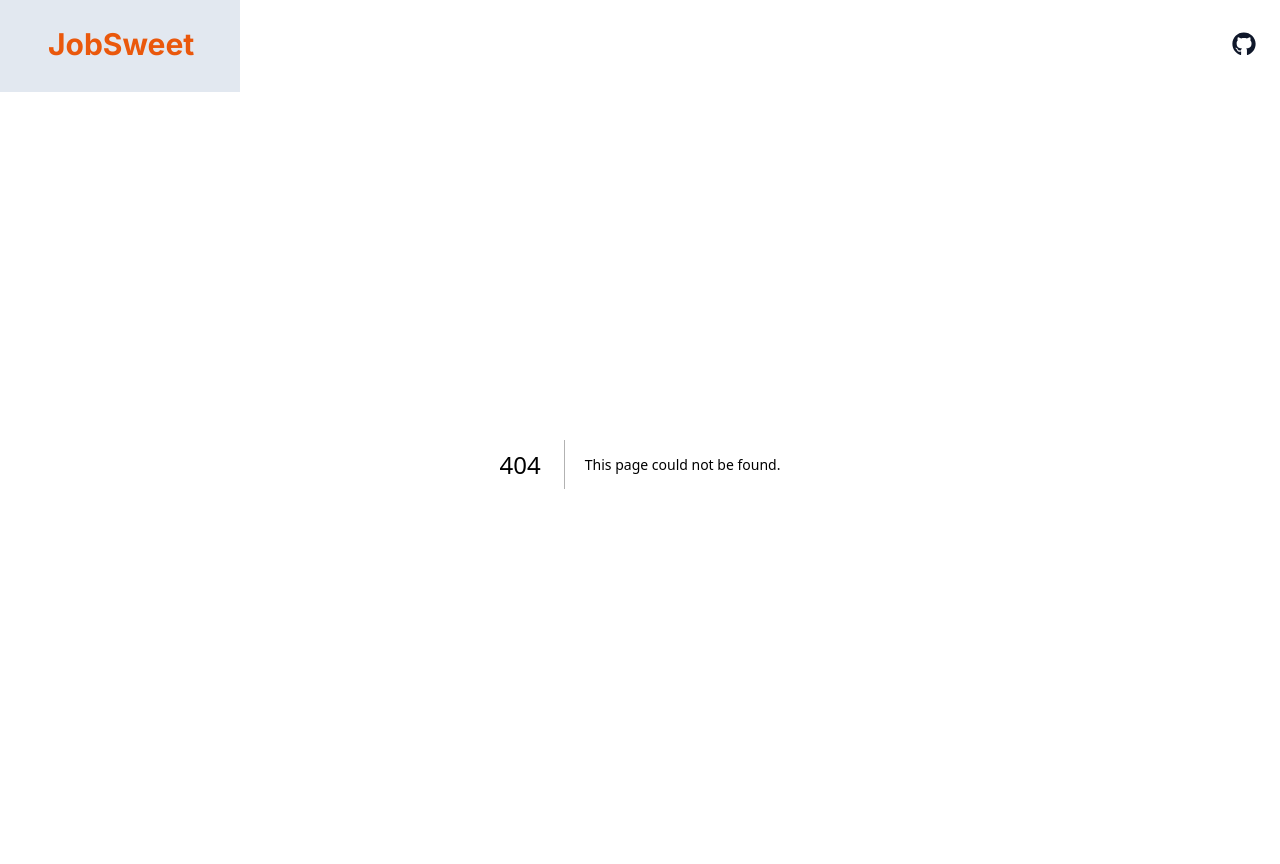
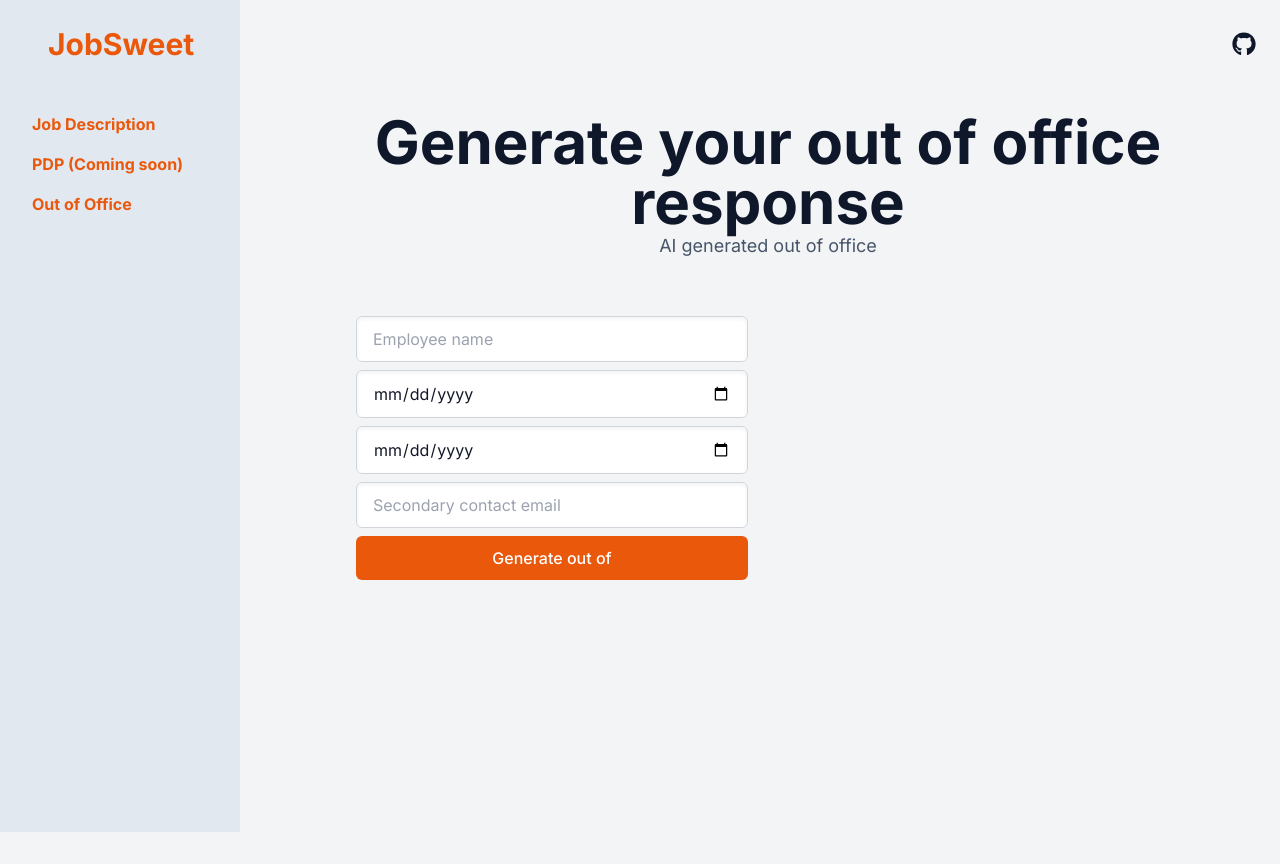
Before and after one commit to JoshHargreaves/ai-jobsweet, a Next.js app: page /OutOfOffice in a window 1280 px wide. Before the commit this address had no page. Built offline with nearby package versions, Linux system fonts and the light colour scheme.

Commit message:
Add out of office generator

```diff
--- /dev/null
+++ b/app/OutOfOffice/page.tsx
@@ -0,0 +1,20 @@
+'use client';
+import OutOfOfficeGenerator from '@/components/OutOfOfficeGenerator/outofofficegenerator';
+import Sidebar from '@/components/Sidebar/sidebar'
+
+export default function Home() {
+  return (
+    <main className="grid min-h-screen grid-cols-[auto_1fr] text-slate-900 justify-center gap-4 overflow-hidden">
+      <Sidebar></Sidebar>
+      <div className="h-[calc(100vh_-_2rem)] w-full overflow-y-scroll">
+        <div className="min-h-screen w-full ">
+          <div className="flex flex-1 w-full flex-col items-center justify-center text-center px-4 mt-6 sm:mt-6">
+            <section className="py-10 lg:py-6 ">
+              <OutOfOfficeGenerator></OutOfOfficeGenerator>
+            </section>
+          </div>
+        </div>
+      </div>
+    </main>
+  )
+}
--- /dev/null
+++ b/components/OutOfOfficeGenerator/outofofficegenerator.tsx
@@ -0,0 +1,134 @@
+import { useState } from "react";
+import DropDown, { ToneType } from "../Dropdown/DropDown";
+import toast, { Toaster } from "react-hot-toast";
+
+export default function OutOfOfficeGenerator() {
+  const [generatedDescription, setGeneratedPDP] = useState<string>("");
+  const [tone, setTone] = useState<ToneType>("Story");
+  const [post, setPost] = useState<string>("");
+
+  const [employeeName, setEmployeeName] = useState('');
+  const [secondaryContact, setSecondaryContact] = useState('');
+  const [startDate, setStartDate] = useState('');
+  const [endDate, setEndDate] = useState('');
+
+  // add more vibes as needed
+  const handlePrompt = () => {
+    let prompt = `Please write an out of office automatic email reply for ${employeeName} starting from ${startDate} and returning to the office on ${endDate}. This should only be one paragraph and not include any information not given here. Do not include a dear [Recipient's Name] at the top. Secondary contact is ${secondaryContact}`;
+    return prompt;
+  };
+
+  // function to send post to OpenAI and get response
+  const generateResponse = async (e: any) => {
+    if (!employeeName) {
+      return null;
+    }
+    if (!startDate) {
+      return null;
+    }
+    if (!endDate) {
+      return null;
+    }
+
+    e.preventDefault();
+    setGeneratedPDP("");
+    const prompt = handlePrompt();
+    const response = await fetch("/api/openAiStream", {
+      method: "POST",
+      headers: {
+        "Content-Type": "application/json",
+      },
+      body: JSON.stringify({
+        prompt,
+      }),
+
+    });
+
+
+    if (!response.ok) {
+      throw new Error(response.statusText);
+    }
+
+    // This data is a ReadableStream
+    const data = response.body;
+    if (!data) {
+      return;
+    }
+
+    const reader = data.getReader();
+    const decoder = new TextDecoder();
+    let done = false;
+
+    while (!done) {
+      const { value, done: doneReading } = await reader.read();
+      done = doneReading;
+      const chunkValue = decoder.decode(value);
+      const formattedChunk = chunkValue.replace(/\n/g, "<br>");
+      setGeneratedPDP((prev) => prev + formattedChunk);
+    }
+  };
+
+
+    return(
+
+        <div className="px-4">
+        <div className='max-w-5xl mx-auto'>
+          <h1 className="sm:text-6xl text-4xl font-bold text-slate-900">
+            Generate your out of office response
+          </h1>
+          <p className="sm:text-lg text-lg text-slate-600">
+            AI generated out of office
+          </p>
+          <div className="flex flex-col md:flex-row w-full md:p-12">
+            <div className='flex md:flex-col sm:flex-row s:w-full md:w-2/4'>
+              <div className="inline-block relative">
+                <form>
+                  <div className="md:px-5 pb-5">
+                  <input placeholder="Employee name" required name="employeeName" onChange={e => { setEmployeeName(e.currentTarget.value); }} className="text-gray-900 w-full px-4 py-2.5 mt-2 bg-white border border-gray-300 rounded-md shadow-inner"></input>
+                  <input placeholder="Start Date" type="date" required name="startDate" onChange={e => { setStartDate(e.currentTarget.value); }} className="text-gray-900 w-full px-4 py-2.5 mt-2 bg-white border border-gray-300 rounded-md shadow-inner"></input>
+                  <input placeholder="End Date" type="date" required name="endDate" onChange={e => { setEndDate(e.currentTarget.value); }} className="text-gray-900 w-full px-4 py-2.5 mt-2 bg-white border border-gray-300 rounded-md shadow-inner"></input>
+                  <input placeholder="Secondary contact email" required name="secondaryContact" onChange={e => { setSecondaryContact(e.currentTarget.value); }} className="text-gray-900 w-full px-4 py-2.5 mt-2 bg-white border border-gray-300 rounded-md shadow-inner"></input>
+                    <button
+                      className="bg-orange-600 rounded-md text-white font-medium px-4 py-2.5 sm:mt-2 mt-2 hover:bg-black/80 w-full"
+                      onClick={(e) => generateResponse(e)}>
+                      Generate out of
+                    </button>
+                  </div>
+                </form>
+              </div>
+            </div>
+            <div className='flex md:flex-col sm:flex-row s:w-full md:w-2/4'>
+              <div className="inline-block relative text-slate-900 w-full">
+                <Toaster
+                  position="top-right"
+                  reverseOrder={false}
+                  toastOptions={{ duration: 2000 }}
+                />
+                {generatedDescription && (
+
+                  <div className="max-w-5xl my-4 mx-auto">
+                    <div
+                      className="bg-white rounded-xl shadow-md p-4 hover:bg-gray-100 transition cursor-copy border"
+                      onClick={() => {
+                        navigator.clipboard.write([
+                          new ClipboardItem({
+                            "text/html": new Blob([generatedDescription], { type: "text/html" }),
+                          }),
+                        ]);
+                        toast("Post copied to clipboard", {
+                          icon: "📋",
+                        });
+                      }}
+                      key={generatedDescription}
+                    >
+                      <p className="text-slate-900" dangerouslySetInnerHTML={{ __html: generatedDescription }} />
+                    </div>
+                  </div>
+                )}
+              </div>
+            </div>
+          </div>
+        </div>
+      </div>
+    )
+}
--- a/components/Sidebar/sidebar.tsx
+++ b/components/Sidebar/sidebar.tsx
@@ -7,8 +7,9 @@ export default function Sidebar() {
     return (
         <aside className="flex h-[calc(100vh_-_2rem)] w-[240px] flex-col items-center justify-between bg-slate-200 text-slate-900 py-6">
             <ul className="w-56 font-bold p-6 text-left  text-orange-600">
-                <li className="pb-4"><Link className="hover:bg-slate-200 text-xl-4  hover:text-orange-300" href={"JobDescription"}>Job Description</Link></li>
-                <li className="pb-4"><Link className="hover:bg-slate-200 text-xl-4  hover:text-orange-300" href={"PDP"}>PDP (Coming soon)</Link></li>
+                <li className="pb-4"><Link className="hover:bg-slate-200 text-xl-4 active:text-indigo-600 hover:text-orange-300" href={"JobDescription"}>Job Description</Link></li>
+                <li className="pb-4"><Link className="hover:bg-slate-200 text-xl-4 active:text-indigo-600 hover:text-orange-300" href={"PDP"}>PDP (Coming soon)</Link></li>
+                <li className="pb-4"><Link className="hover:bg-slate-200 text-xl-4 active:text-indigo-600 hover:text-orange-300" href={"OutOfOffice"}>Out of Office</Link></li>
             </ul>
         </aside>
     );
```
